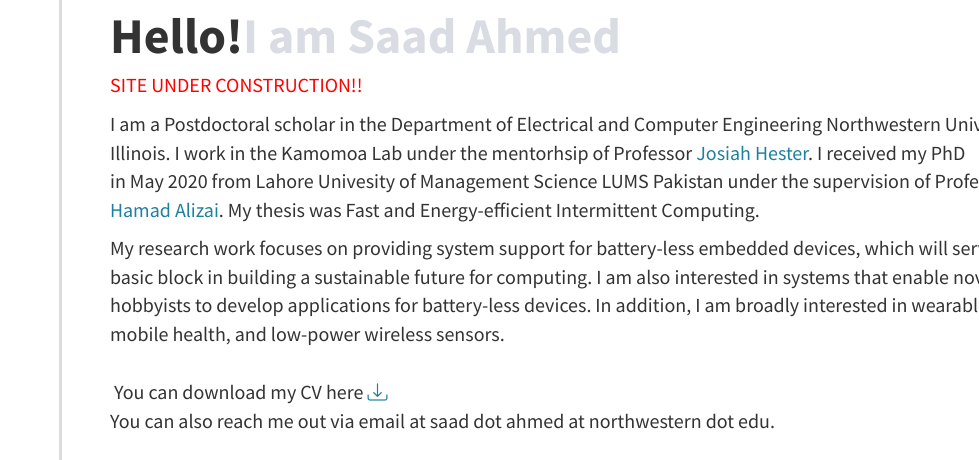
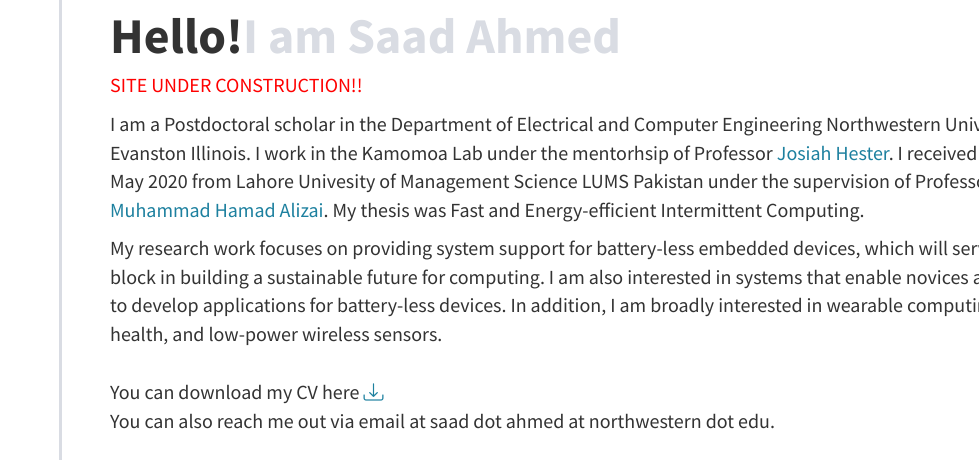
Before and after one commit to ch-saad-ahmed/saad-ahmed, a plain HTML site: page index.html in a window 1280 px wide. Shown: the part 92-552 px from the top of the page, 301-1280 px from the left. Drawn offline with nearby package versions, Linux system fonts and the light colour scheme; some icons are missing; files whose address does not match are found by name; a web font is replaced by a local one.

Commit message:
final touch

```diff
--- a/css/style1.css
+++ b/css/style1.css
@@ -36,7 +36,7 @@ section.resume-section
 	font-weight: bold;
 }
 .bio-section{
-	width:130%; height: 45em;
+	width:120%; height: 45em;
 	/* margin-left: -50px; */
 	word-wrap: normal;
 	/* align: justify; */
--- a/index.html
+++ b/index.html
@@ -110,20 +110,20 @@
                 <div class="rightcontent col-lg-12 col-xs-12 col-sm-12" style=" margin-top:82px; margin-bottom:82px;">
                     <div class="Megatitle">Hello!<span style="color:#D9DCE3;">I am Saad Ahmed</span></div><p style="color:red;">SITE UNDER CONSTRUCTION!!</p>
                     <!-- <div class="border_b"></div> -->
-                    <p class = "main-text-font-setting">I am a Postdoctoral scholar in the Department of Electrical and Computer Engineering Northwestern University, Evanston <br> Illinois. I work in the Kamomoa
+                    <p class = "main-text-font-setting">I am a Postdoctoral scholar in the Department of Electrical and Computer Engineering Northwestern University, Evanston Illinois. I work in the Kamomoa
                         Lab under the mentorhsip of Professor <a href="https://josiahhester.com/">Josiah Hester</a>. I received
-                        my PhD <br> in May 2020 from Lahore Univesity of Management Science LUMS Pakistan under the supervision of Professor <a href="https://web.lums.edu.pk/~alizai/">Muhammad Hamad Alizai</a>. My thesis was Fast and Energy-efficient Intermittent Computing.</p>
+                        my PhD in May 2020 from Lahore Univesity of Management Science LUMS Pakistan under the supervision of Professor <a href="https://web.lums.edu.pk/~alizai/">Muhammad Hamad Alizai</a>. My thesis was Fast and Energy-efficient Intermittent Computing.</p>
 
                         <!-- My thesis shows how novel techniques at the
                         compiler, run-time, and hardware level can significantly impact the device’s efficiency when when running on ambient energy. -->
-                    <p class = "main-text-font-setting" >My research work focuses on providing system support for battery-less embedded devices, which will serve as a <br>basic block in building a sustainable future for computing.
-                        I am also interested in systems that enable novices and <br>hobbyists to develop applications for battery-less devices. In addition, I am broadly interested in wearable computing, <br>mobile health, and low-power wireless sensors.</p>
+                    <p class = "main-text-font-setting" >My research work focuses on providing system support for battery-less embedded devices, which will serve as a basic block in building a sustainable future for computing.
+                        I am also interested in systems that enable novices and hobbyists to develop applications for battery-less devices. In addition, I am broadly interested in wearable computing, mobile health, and low-power wireless sensors.</p>
 
                         <!-- <p class = "main-text-font-setting" >My research work focuses on providing system support for battery-less embedded devices, which will serve as a <br>basic block in building a sustainable future for computing.
                             I am also interested in systems that enable novices and <br>hobbyists to develop applications for battery-less devices. In addition, I am broadly interested in wearable computing, <br>mobile health, and low-power wireless sensors.</p> -->
 
                             <br>
-                    <p>&nbsp;You can download my CV here <a href="./docs/saad.pdf"><i class="bi bi-download"></i></a> <br> You can also reach me out via email at saad dot ahmed at northwestern dot edu.</p>
+                    <p>You can download my CV here <a href="./docs/saad.pdf"><i class="bi bi-download"></i></a> <br> You can also reach me out via email at saad dot ahmed at northwestern dot edu.</p>
                     <br>
 
                     <p><a href="./docs/saad.pdf">[My CV]</a><a href="./docs/saad.pdf">[My Resume]</a><a href="https://scholar.google.com/citations?user=pnY2WLsAAAAJ&hl=en">[GoogleScholar]</a></p>
```
